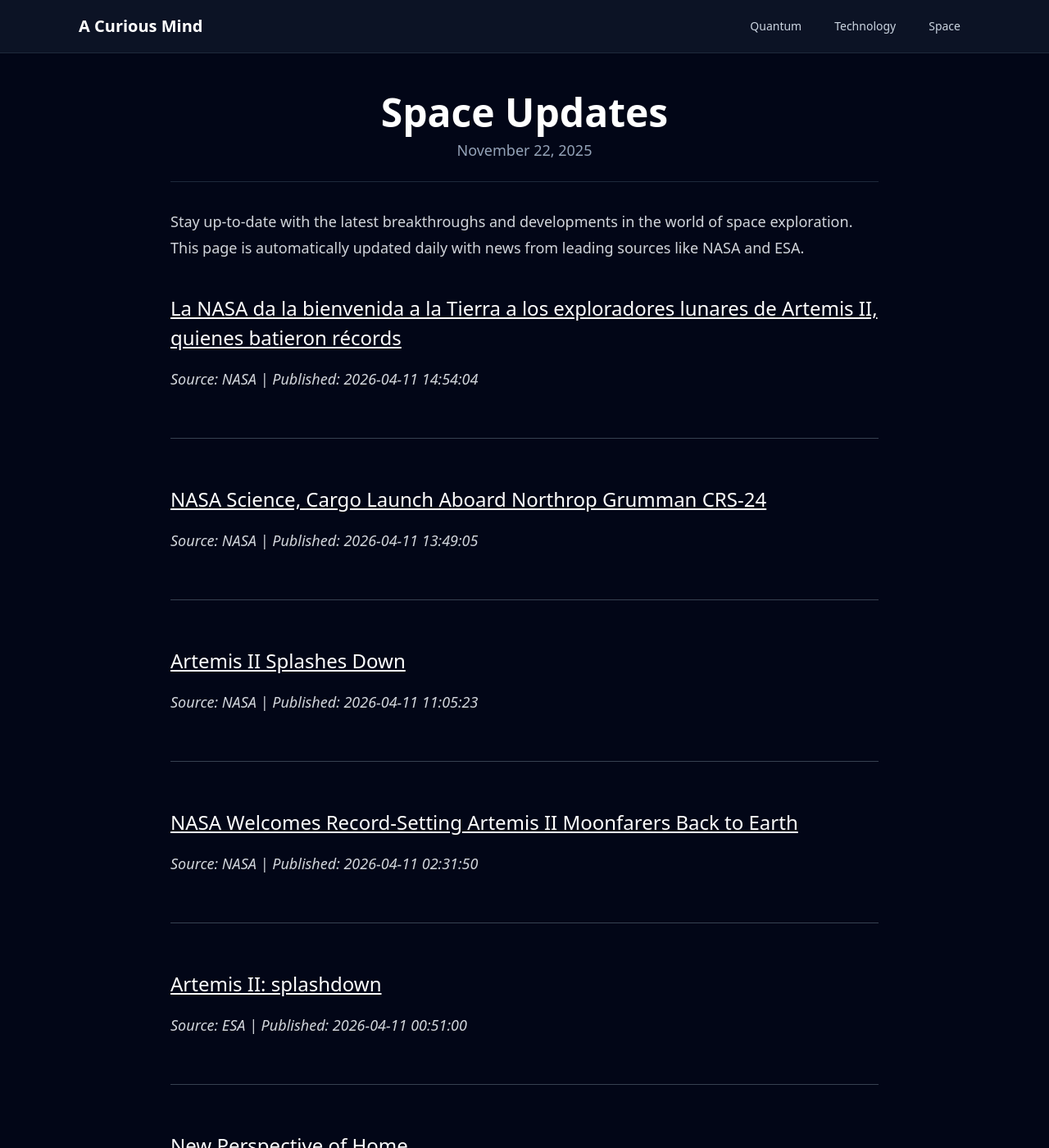
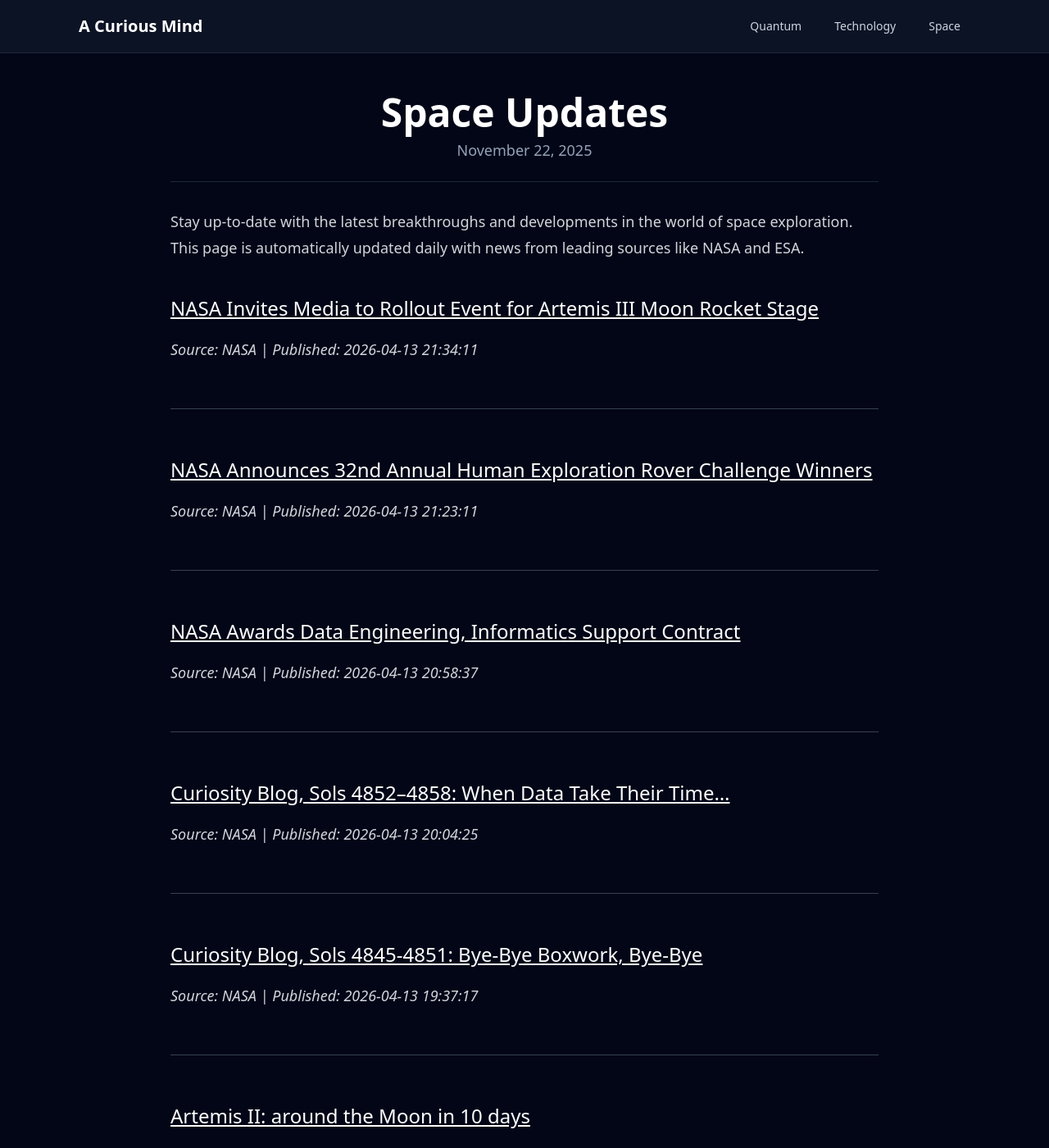
Before and after one commit to onehl7/onehl7.github.io, a Jekyll site: the page built from _posts/2025-11-22-space-updates.md, in a window 1280 px wide and 1400 px high. Shown: the whole window at 82% size. Built offline with Jekyll 4.4.1, drawn with Linux system fonts in a browser that asks for light colours; nearby versions of some CDN libraries; some of the changed text lies outside the part shown.

Commit message:
Update space news data

```diff
--- a/_data/space_news.json
+++ b/_data/space_news.json
@@ -1,39 +1,51 @@
 [
   {
     "source": "NASA",
-    "title": "La NASA da la bienvenida a la Tierra a los exploradores lunares de Artemis\u00a0II, quienes batieron r\u00e9cords",
-    "link": "https://www.nasa.gov/news-release/la-nasa-da-la-bienvenida-a-la-tierra-a-los-exploradores-lunares-de-artemis-ii-quienes-batieron-records/",
-    "published": "2026-04-11 14:54:04"
+    "title": "NASA Invites Media to Rollout Event for Artemis III Moon Rocket Stage",
+    "link": "https://www.nasa.gov/news-release/nasa-invites-media-to-rollout-event-for-artemis-iii-moon-rocket-stage/",
+    "published": "2026-04-13 21:34:11"
   },
   {
     "source": "NASA",
-    "title": "NASA Science, Cargo Launch Aboard Northrop Grumman CRS-24",
-    "link": "https://www.nasa.gov/news-release/nasa-science-cargo-launch-aboard-northrop-grumman-crs-24/",
-    "published": "2026-04-11 13:49:05"
+    "title": "NASA Announces 32nd Annual Human Exploration Rover Challenge Winners",
+    "link": "https://www.nasa.gov/centers-and-facilities/marshall/nasa-announces-32nd-annual-human-exploration-rover-challenge-winners/",
+    "published": "2026-04-13 21:23:11"
   },
   {
     "source": "NASA",
-    "title": "Artemis II Splashes Down",
-    "link": "https://www.nasa.gov/image-article/artemis-ii-splashes-down/",
-    "published": "2026-04-11 11:05:23"
+    "title": "NASA Awards Data Engineering, Informatics Support Contract",
+    "link": "https://www.nasa.gov/news-release/nasa-awards-data-engineering-informatics-support-contract/",
+    "published": "2026-04-13 20:58:37"
   },
   {
     "source": "NASA",
-    "title": "NASA Welcomes Record-Setting Artemis II Moonfarers Back to Earth",
-    "link": "https://www.nasa.gov/news-release/nasa-welcomes-record-setting-artemis-ii-moonfarers-back-to-earth/",
-    "published": "2026-04-11 02:31:50"
+    "title": "Curiosity Blog, Sols 4852\u20134858: When Data Take Their Time\u2026",
+    "link": "https://science.nasa.gov/blog/curiosity-blog-sols-4852-4858-when-data-take-their-time/",
+    "published": "2026-04-13 20:04:25"
+  },
+  {
+    "source": "NASA",
+    "title": "Curiosity Blog, Sols 4845-4851: Bye-Bye Boxwork, Bye-Bye",
+    "link": "https://science.nasa.gov/blog/curiosity-blog-sols-4845-4851-bye-bye-boxwork-bye-bye/",
+    "published": "2026-04-13 19:37:17"
+  },
+  {
+    "source": "ESA",
+    "title": "Artemis II: around the Moon in 10 days",
+    "link": "https://www.esa.int/ESA_Multimedia/Videos/2026/04/Artemis_II_around_the_Moon_in_10_days",
+    "published": "2026-04-13 11:30:00"
+  },
+  {
+    "source": "ESA",
+    "title": "First Proba-3 science: surprisingly speedy solar wind",
+    "link": "https://www.esa.int/Science_Exploration/Space_Science/First_Proba-3_science_surprisingly_speedy_solar_wind",
+    "published": "2026-04-13 09:00:00"
   },
   {
     "source": "ESA",
     "title": "Artemis II: splashdown",
     "link": "https://www.esa.int/Science_Exploration/Human_and_Robotic_Exploration/Artemis_II_splashdown",
     "published": "2026-04-11 00:51:00"
-  },
-  {
-    "source": "NASA",
-    "title": "New Perspective of Home",
-    "link": "https://www.nasa.gov/image-article/new-perspective-of-home/",
-    "published": "2026-04-10 16:33:43"
   },
   {
     "source": "ESA",
@@ -43,18 +55,6 @@
   },
   {
     "source": "ESA",
-    "title": "Earth from Space: Lava flow on R\u00e9union Island",
-    "link": "https://www.esa.int/ESA_Multimedia/Images/2026/04/Earth_from_Space_Lava_flow_on_Reunion_Island",
-    "published": "2026-04-10 08:00:00"
-  },
-  {
-    "source": "ESA",
-    "title": "ESA\u2019s Celeste broadcasts first navigation signal from low Earth orbit",
-    "link": "https://www.esa.int/Applications/Satellite_navigation/Celeste/ESA_s_Celeste_broadcasts_first_navigation_signal_from_low_Earth_orbit",
-    "published": "2026-04-10 07:04:00"
-  },
-  {
-    "source": "ESA",
     "title": "\u03b5psilon",
     "link": "https://www.esa.int/Science_Exploration/Human_and_Robotic_Exploration/epsilon",
     "published": "2026-01-21 12:54:00"
```
